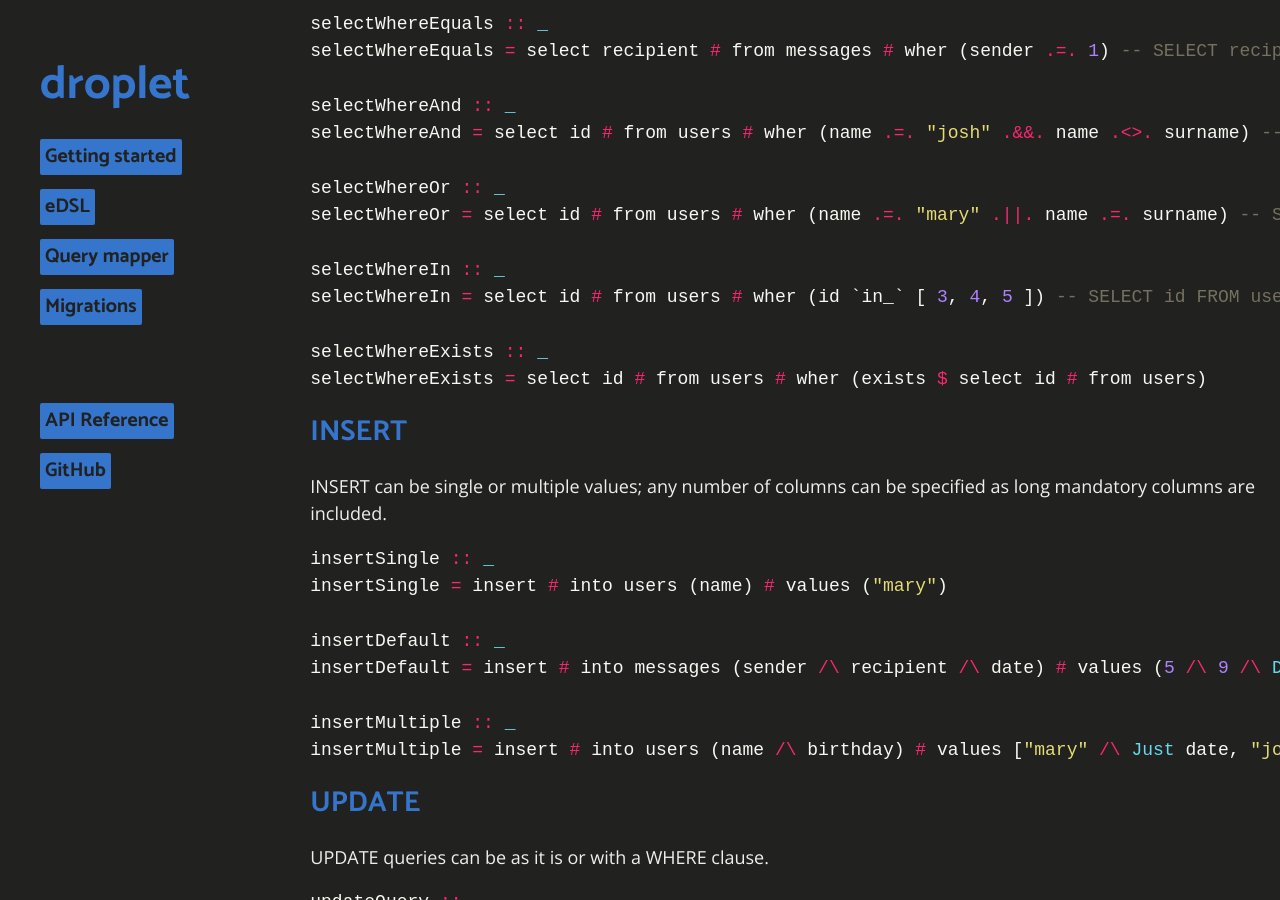
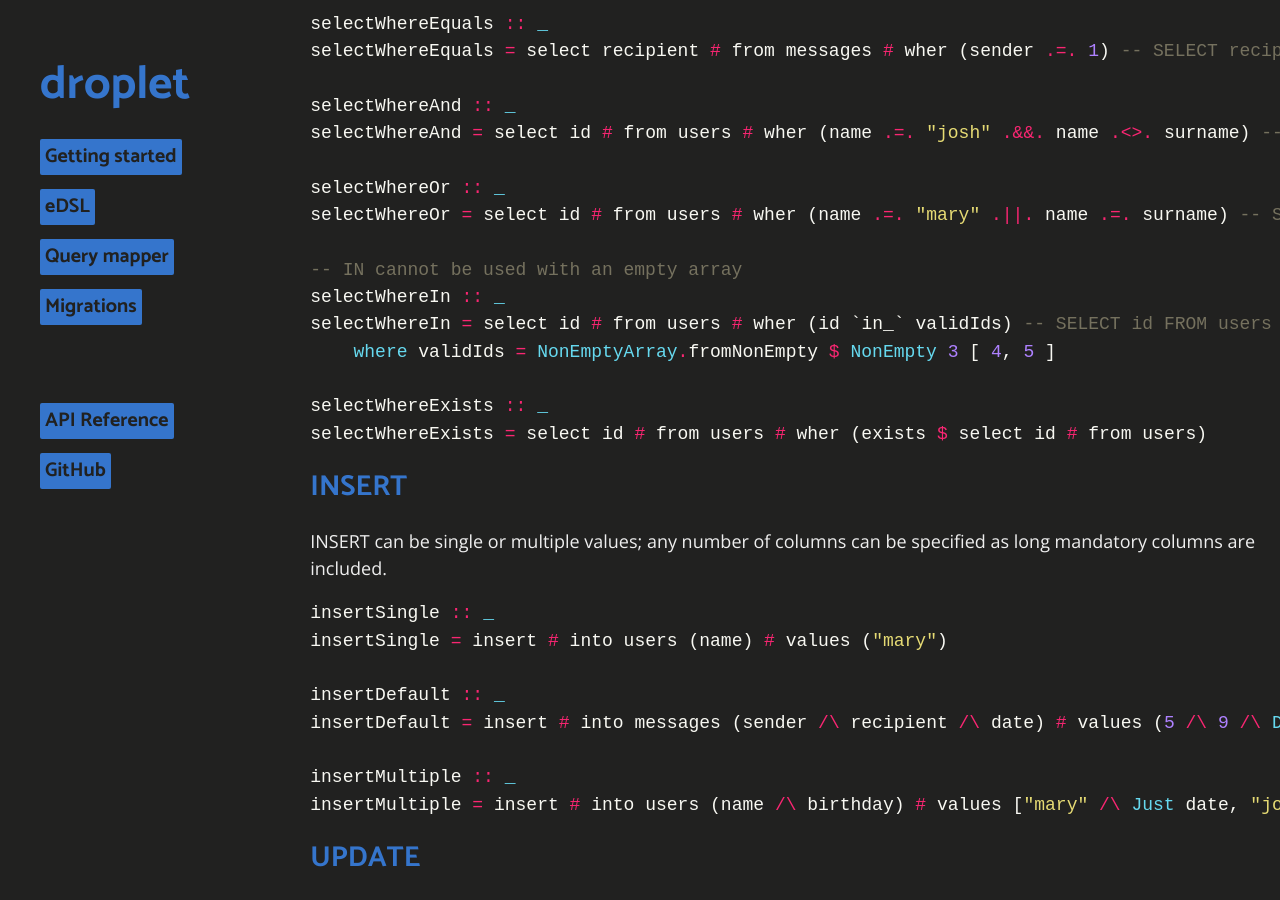
Before and after one commit to easafe/purescript-droplet, a Jekyll site: the page built from docs/edsl.md, in a window 1280 px wide and 900 px high, scrolled down 8568 px. Built offline with Jekyll 4.4.1, drawn with Linux system fonts in a browser that asks for light colours.

Commit message:
Fixes #12

```diff
--- a/docs/edsl.md
+++ b/docs/edsl.md
@@ -378,8 +378,10 @@ selectWhereAnd = select id # from users # wher (name .=. "josh" .&&. name .<>. s
 selectWhereOr :: _
 selectWhereOr = select id # from users # wher (name .=. "mary" .||. name .=. surname) -- SELECT id FROM users WHERE name = $1 OR name = surname
 
+-- IN cannot be used with an empty array
 selectWhereIn :: _
-selectWhereIn = select id # from users # wher (id `in_` [ 3, 4, 5 ]) -- SELECT id FROM users WHERE id IN $1
+selectWhereIn = select id # from users # wher (id `in_` validIds) -- SELECT id FROM users WHERE id IN ($1, $2, $3)
+    where validIds = NonEmptyArray.fromNonEmpty $ NonEmpty 3 [ 4, 5 ]
 
 selectWhereExists :: _
 selectWhereExists = select id # from users # wher (exists $ select id # from users)
```
Also changed, not shown: 4 other files.
